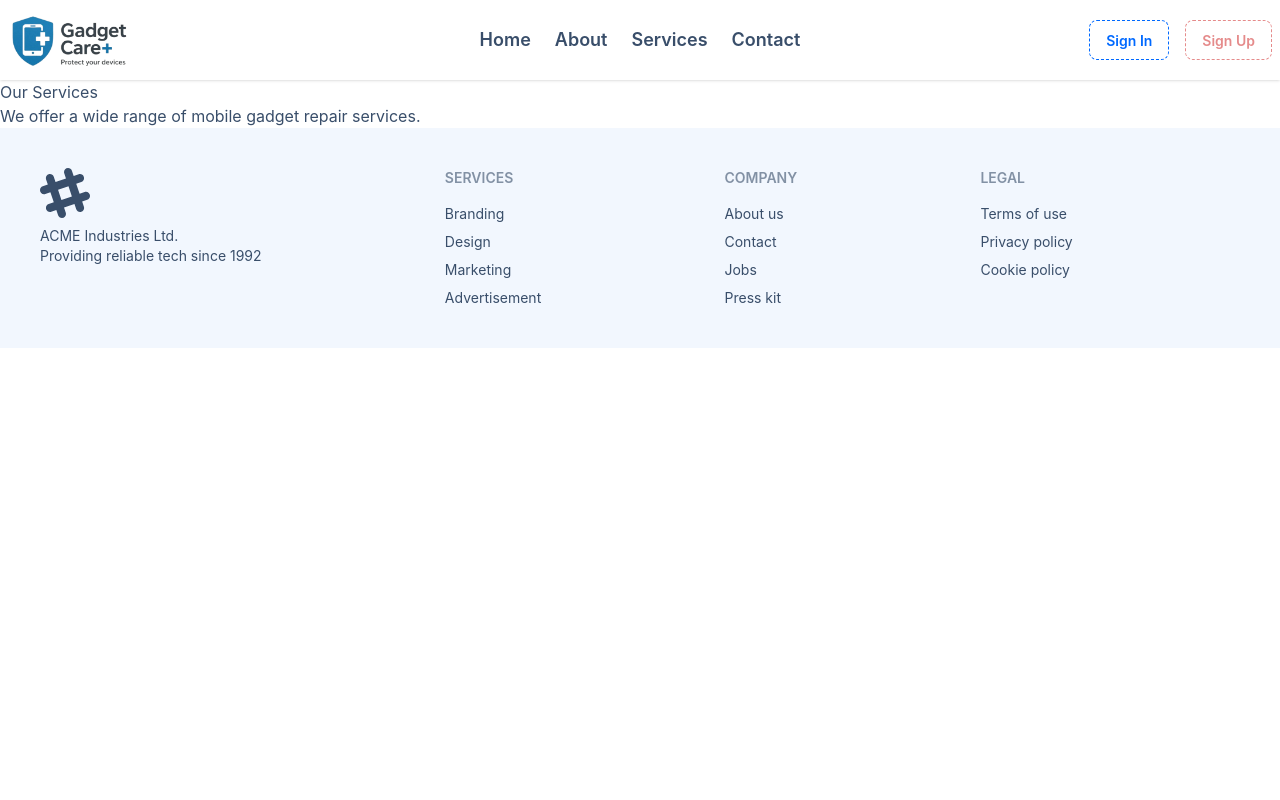
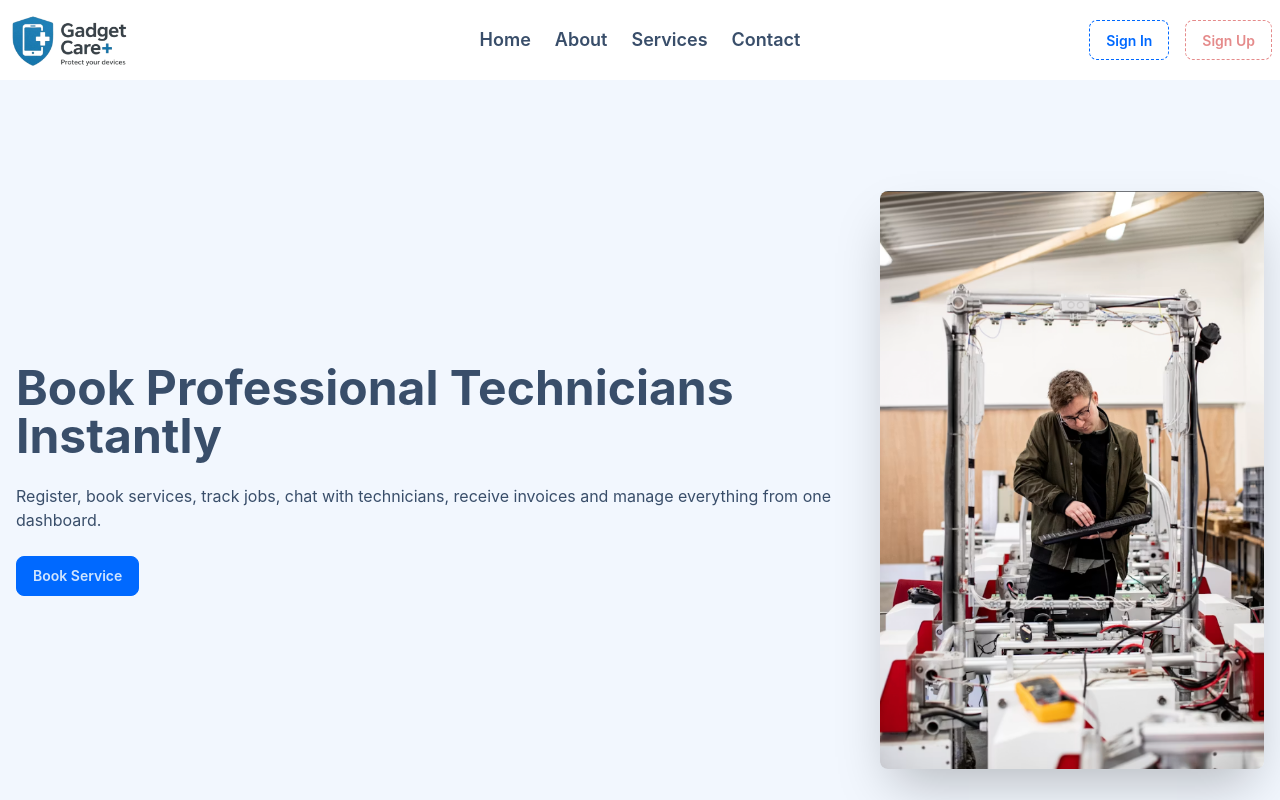
Before and after one commit to abdullabaki/mobile_gadget_repair_shop, a React (Vite) app: page / in a window 1280 px wide. Shown: the top 800 px of the page. Built offline with nearby package versions, Linux system fonts and the light colour scheme.

Commit message:
hero sec

```diff
--- /dev/null
+++ b/src/Components/Hero/Hero.jsx
@@ -0,0 +1,26 @@
+import "react";
+import HeroImg from "../../assets/Images/hero_img.png";
+
+const Hero = () => {
+   return (
+      <div>
+         <div className="hero bg-base-200 min-h-screen">
+            <div className="hero-content flex-col lg:flex-row-reverse">
+               <img
+                  src={HeroImg}
+                  className="max-w-sm rounded-lg shadow-2xl"
+               />
+               <div>
+                  <h1 className="text-5xl font-bold">Book Professional Technicians Instantly</h1>
+                  <p className="py-6">
+                     Register, book services, track jobs, chat with technicians, receive invoices and manage everything from one dashboard.
+                  </p>
+                  <button className="btn btn-primary">Book Service</button>
+               </div>
+            </div>
+         </div>
+      </div>
+   );
+};
+
+export default Hero;
--- a/src/Pages/Home/Home.jsx
+++ b/src/Pages/Home/Home.jsx
@@ -1,9 +1,11 @@
 import 'react';
 import Services from '../../Components/Services/Services';
+import Hero from '../../Components/Hero/Hero';
 
 const Home = () => {
     return (
         <div>
+            <Hero />
             <Services />
         </div>
     );
--- a/src/Pages/Signin/Signin.jsx
+++ b/src/Pages/Signin/Signin.jsx
@@ -6,11 +6,6 @@ const Signin = () => {
       <>
          <div className="flex min-h-full flex-col justify-center px-6 py-12 lg:px-8">
             <div className="sm:mx-auto sm:w-full sm:max-w-sm">
-               <img
-                  alt="Your Company"
-                  src="https://tailwindcss.com/plus-assets/img/logos/mark.svg?color=indigo&shade=600"
-                  className="mx-auto h-10 w-auto"
-               />
                <h2 className="mt-10 text-center text-2xl/9 font-bold tracking-tight text-gray-900">
                   Sign in to your account
                </h2>
@@ -32,7 +27,7 @@ const Signin = () => {
                            type="email"
                            required
                            autoComplete="email"
-                           className="block w-full rounded-md bg-white px-3 py-1.5 text-base text-gray-900 outline-1 -outline-offset-1 outline-gray-300 placeholder:text-gray-400 focus:outline-2 focus:-outline-offset-2 focus:outline-indigo-600 sm:text-sm/6"
+                           className="block w-full rounded-md bg-white px-3 py-1.5 text-base text-gray-900 outline-1 -outline-offset-1 outline-gray-300 placeholder:text-gray-400 focus:outline-2 focus:-outline-offset-2 focus:outline-primary sm:text-sm/6"
                         />
                      </div>
                   </div>
@@ -48,7 +43,7 @@ const Signin = () => {
                         <div className="text-sm">
                            <a
                               href="#"
-                              className="font-semibold text-indigo-600 hover:text-indigo-500"
+                              className="font-semibold text-primary hover:text-indigo-500"
                            >
                               Forgot password?
                            </a>
@@ -61,7 +56,7 @@ const Signin = () => {
                            type="password"
                            required
                            autoComplete="current-password"
-                           className="block w-full rounded-md bg-white px-3 py-1.5 text-base text-gray-900 outline-1 -outline-offset-1 outline-gray-300 placeholder:text-gray-400 focus:outline-2 focus:-outline-offset-2 focus:outline-indigo-600 sm:text-sm/6"
+                           className="block w-full rounded-md bg-white px-3 py-1.5 text-base text-gray-900 outline-1 -outline-offset-1 outline-gray-300 placeholder:text-gray-400 focus:outline-2 focus:-outline-offset-2 focus:outline-primary sm:text-sm/6"
                         />
                      </div>
                   </div>
@@ -69,7 +64,7 @@ const Signin = () => {
                   <div>
                      <button
                         type="submit"
-                        className="flex w-full justify-center rounded-md bg-indigo-600 px-3 py-1.5 text-sm/6 font-semibold text-white shadow-xs hover:bg-indigo-500 focus-visible:outline-2 focus-visible:outline-offset-2 focus-visible:outline-indigo-600"
+                        className="flex w-full justify-center rounded-md bg-primary px-3 py-1.5 text-sm/6 font-semibold text-white shadow-xs hover:bg-indigo-500 focus-visible:outline-2 focus-visible:outline-offset-2 focus-visible:outline-primary"
                      >
                         Sign in
                      </button>
@@ -80,7 +75,7 @@ const Signin = () => {
                   New to Gadget Care?{" "}
                   <Link
                      to="/signup"
-                     className="font-semibold text-indigo-600 hover:text-indigo-500"
+                     className="font-semibold text-primary hover:text-indigo-500"
                   >
                      Create new account
                   </Link>
--- a/src/Pages/Signup/Signup.jsx
+++ b/src/Pages/Signup/Signup.jsx
@@ -6,11 +6,6 @@ const Signup = () => {
       <>
          <div className="flex min-h-full flex-col justify-center px-6 py-12 lg:px-8">
             <div className="sm:mx-auto sm:w-full sm:max-w-sm">
-               <img
-                  alt="Your Company"
-                  src="https://tailwindcss.com/plus-assets/img/logos/mark.svg?color=indigo&shade=600"
-                  className="mx-auto h-10 w-auto"
-               />
                <h2 className="mt-10 text-center text-2xl/9 font-bold tracking-tight text-gray-900">
                   Sign in to your account
                </h2>
@@ -32,7 +27,7 @@ const Signup = () => {
                            type="name"
                            required
                            autoComplete="name"
-                           className="block w-full rounded-md bg-white px-3 py-1.5 text-base text-gray-900 outline-1 -outline-offset-1 outline-gray-300 placeholder:text-gray-400 focus:outline-2 focus:-outline-offset-2 focus:outline-indigo-600 sm:text-sm/6"
+                           className="block w-full rounded-md bg-white px-3 py-1.5 text-base text-gray-900 outline-1 -outline-offset-1 outline-gray-300 placeholder:text-gray-400 focus:outline-2 focus:-outline-offset-2 focus:outline-primary sm:text-sm/6"
                         />
                      </div>
                   </div>
@@ -51,7 +46,7 @@ const Signup = () => {
                            type="email"
                            required
                            autoComplete="email"
-                           className="block w-full rounded-md bg-white px-3 py-1.5 text-base text-gray-900 outline-1 -outline-offset-1 outline-gray-300 placeholder:text-gray-400 focus:outline-2 focus:-outline-offset-2 focus:outline-indigo-600 sm:text-sm/6"
+                           className="block w-full rounded-md bg-white px-3 py-1.5 text-base text-gray-900 outline-1 -outline-offset-1 outline-gray-300 placeholder:text-gray-400 focus:outline-2 focus:-outline-offset-2 focus:outline-primary sm:text-sm/6"
                         />
                      </div>
                   </div>
@@ -67,7 +62,7 @@ const Signup = () => {
                         <div className="text-sm">
                            <a
                               href="#"
-                              className="font-semibold text-indigo-600 hover:text-indigo-500"
+                              className="font-semibold text-primary hover:text-indigo-500"
                            >
                               Forgot password?
                            </a>
@@ -80,7 +75,7 @@ const Signup = () => {
                            type="password"
                            required
                            autoComplete="current-password"
-                           className="block w-full rounded-md bg-white px-3 py-1.5 text-base text-gray-900 outline-1 -outline-offset-1 outline-gray-300 placeholder:text-gray-400 focus:outline-2 focus:-outline-offset-2 focus:outline-indigo-600 sm:text-sm/6"
+                           className="block w-full rounded-md bg-white px-3 py-1.5 text-base text-gray-900 outline-1 -outline-offset-1 outline-gray-300 placeholder:text-gray-400 focus:outline-2 focus:-outline-offset-2 focus:outline-primary sm:text-sm/6"
                         />
                      </div>
                   </div>
@@ -88,7 +83,7 @@ const Signup = () => {
                   <div>
                      <button
                         type="submit"
-                        className="flex w-full justify-center rounded-md bg-indigo-600 px-3 py-1.5 text-sm/6 font-semibold text-white shadow-xs hover:bg-indigo-500 focus-visible:outline-2 focus-visible:outline-offset-2 focus-visible:outline-indigo-600"
+                        className="flex w-full justify-center rounded-md bg-primary px-3 py-1.5 text-sm/6 font-semibold text-white shadow-xs hover:bg-indigo-500 focus-visible:outline-2 focus-visible:outline-offset-2 focus-visible:outline-primary"
                      >
                         Sign in
                      </button>
@@ -99,7 +94,7 @@ const Signup = () => {
                   You have a account?{" "}
                   <Link
                      to="/signin"
-                     className="font-semibold text-indigo-600 hover:text-indigo-500"
+                     className="font-semibold text-primary hover:text-indigo-500"
                   >
                      Go To Sign In?
                   </Link>
```
Also changed, not shown: src/assets/Images/hero_img.png (added).
